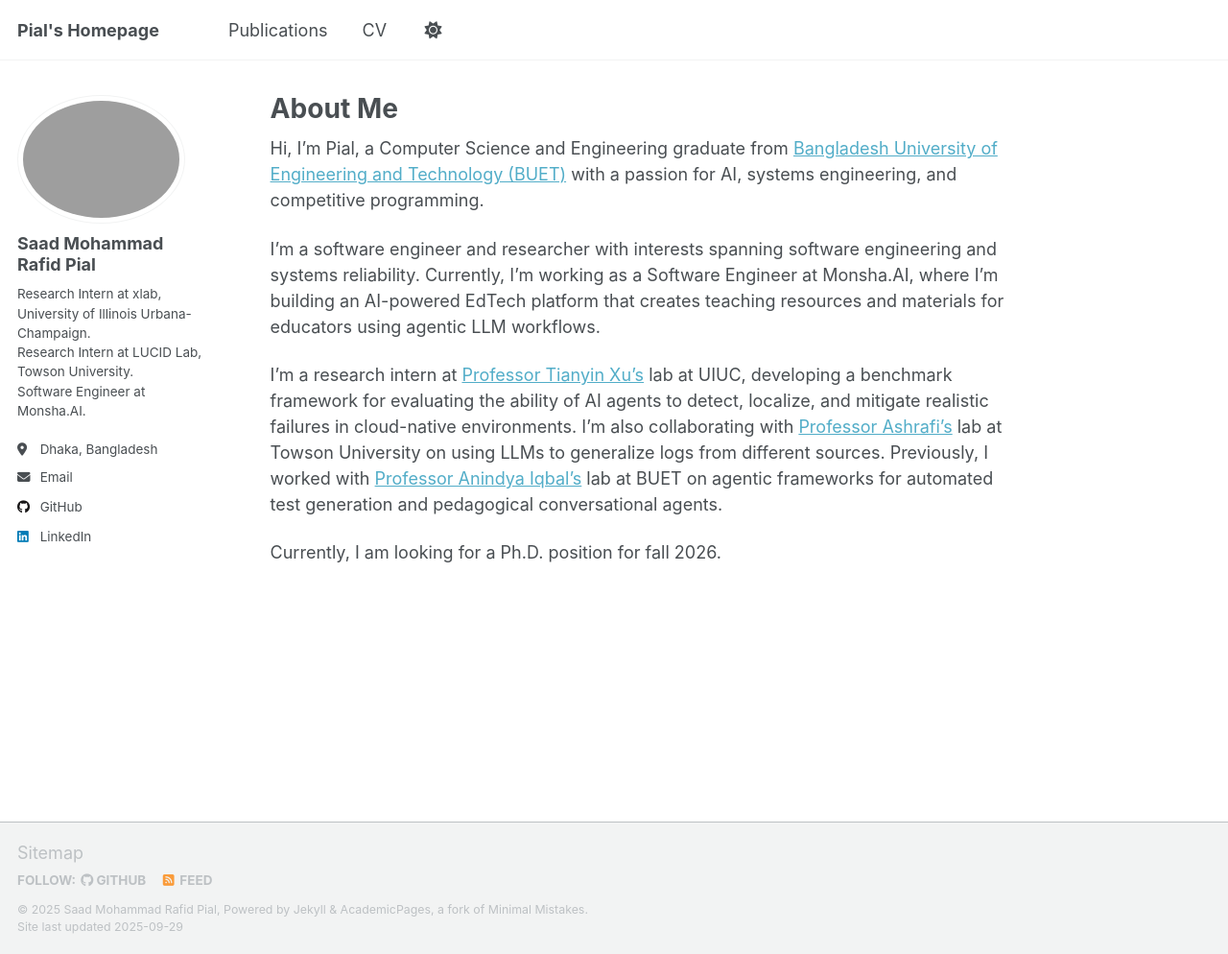
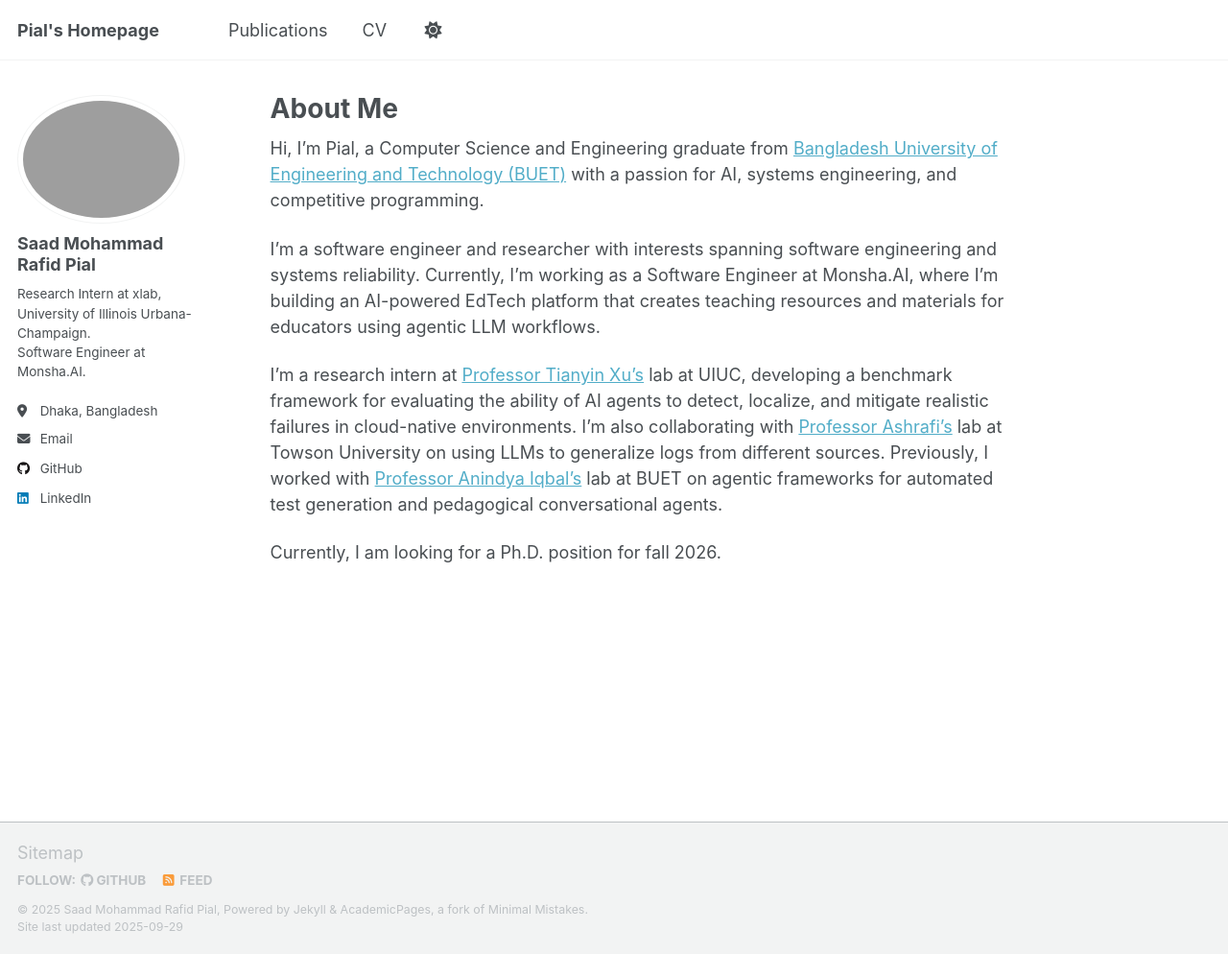
Before and after one commit to Saadmrp1038/Saadmrp1038.github.io, a Jekyll site: the page built from _pages/about.md, in a window 1280 px wide and 994 px high. Shown: the whole window at 96% size. Built offline with Jekyll 4.4.1, drawn with Linux system fonts in a browser that asks for light colours; a script that is not in the unit is left out.

Commit message:
29-09-2025

```diff
--- a/_config.yml
+++ b/_config.yml
@@ -25,7 +25,7 @@ author:
   avatar           : "profile.jpg"
   name             : "Saad Mohammad Rafid Pial"
   pronouns         : # example: "she/her"
-  bio              : "Research Intern at xlab, University of Illinois Urbana-Champaign.<br>Research Intern at LUCID Lab, Towson University.<br>Software Engineer at Monsha.AI."
+  bio              : "Research Intern at xlab, University of Illinois Urbana-Champaign.<br>Software Engineer at Monsha.AI."
   location         : "Dhaka, Bangladesh"
   # employer         : "Monsha.AI"
   uri              : # "https://saadmrp1038.github.io"
```
